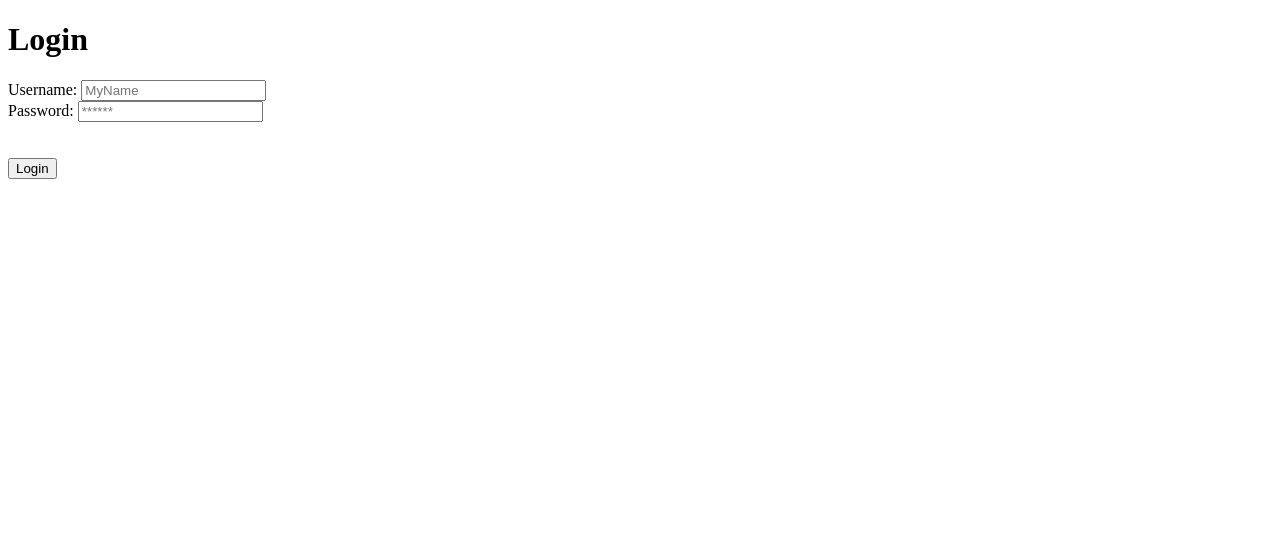
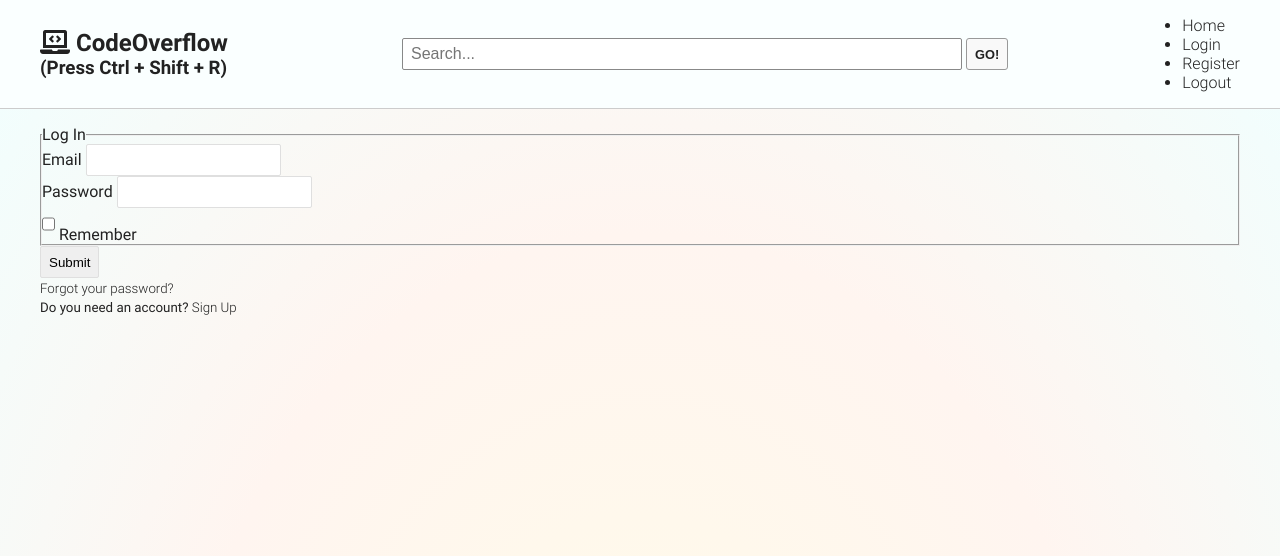
Before and after one commit to prothy/ask-mate, a Python web app: template templates/login.html in a window 1280 px wide. Shown: the top 556 px of the page. Run offline with Jinja, Linux system fonts and the light colour scheme; the template is opened without the code that fills it, so the values that code supplies are empty, except form fields; form fields are guessed from the names that the template uses.

Commit message:
Complete login verification

```diff
--- a/templates/login.html
+++ b/templates/login.html
@@ -1,29 +1,54 @@
-<!DOCTYPE html>
-<html>
-    <head>
-        <meta charset="utf-8">
-        <meta http-equiv="X-UA-Compatible" content="IE=edge">
-        <title>Login</title>
-        <link rel="stylesheet" href="">
-    </head>
-    <body>
-        <h1>Login</h1>
-        <form action="/login" method="post">
-            <label for="username">Username: </label>
-            <input name="username" type="text" placeholder="MyName">
-            <br>
-
-            <label for="password">Password: </label>
-            <input name="password" type="text" placeholder="******">
-
-            {% if message != '' %}
-                <br>
-                {{ message }}
-            {% endif %}
-            <br><br>
-
-            <button type="submit" >Login</button>
+{% extends "base.html" %}
+{% block content %}
+    <div>
+        <form method="POST" action="">
+            {{ form.hidden_tag() }}
+            <fieldset>
+                <legend>Log In</legend>
+                <div>
+                    {#Email field#}
+                    {{ form.email.label }}
+                    {% if form.email.errors %}
+                        {{ form.email }}
+                        <div>
+                            {% for error in form.email.errors %}
+                                <span>{{ error }}</span>
+                            {% endfor %}
+                        </div>
+                    {% else %}
+                        {{ form.email }}
+                    {% endif %}
+                </div>
+                <div>
+                    {#Password field#}
+                    {{ form.password.label }}
+                    {% if form.password.errors %}
+                        {{ form.password }}
+                        <div>
+                            {% for error in form.password.errors %}
+                                <span>{{ error }}</span>
+                            {% endfor %}
+                        </div>
+                    {% else %}
+                        {{ form.password }}
+                    {% endif %}
+                </div>
+                <div>
+                    {{ form.remember() }}
+                    {{ form.remember.label }}
+                </div>
+            </fieldset>
+            <div>
+                {{ form.submit }}
+            </div>
+            <small>
+                <a href="#">Forgot your password?</a> <!-- Missing url_for - later -->
+            </small>
         </form>
-        <script src="" async defer></script>
-    </body>
-</html>
+    </div>
+    <div>
+        <small>
+            Do you need an account? <a href="{{ url_for('register') }}">Sign Up</a>
+        </small>
+    </div>
+{% endblock content %}
```
